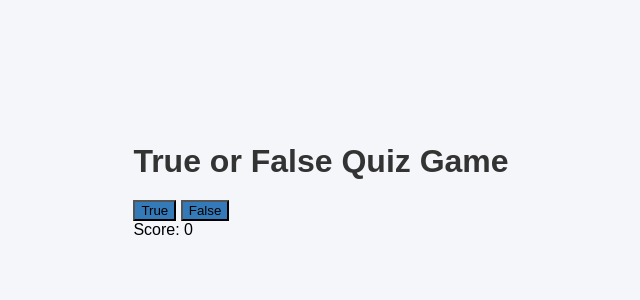
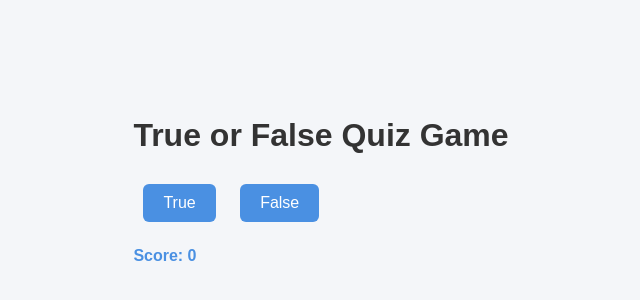
Before and after one commit to Dmolloy/true-false, a plain HTML site: page index.html in a window 1280 px wide. Shown: the part 220-520 px from the top of the page, without its empty margins (319-959 px from the left). Drawn offline with Linux system fonts and the light colour scheme.

Commit message:
add more styling to buttons and score section

```diff
--- a/assets/css/style.css
+++ b/assets/css/style.css
@@ -24,5 +24,23 @@ h1 {
 }
 
 .category-btn, .answer-btn {
+    background: #4a90e2;
+    margin: 10px;
+    padding: 10px 20px;
+    border: none;
+    border-radius: 6px;
+    color: #fff;
+    font-size: 1em;
+    cursor: pointer;
+    transition: background 0.2s;
+}
+
+#score {
+    margin-top: 15px;
+    font-weight: bold;
+    color: #4a90e2;
+}
+
+.category-btn:hover, .answer-btn:hover {
     background: #357ab8;
 }
```
